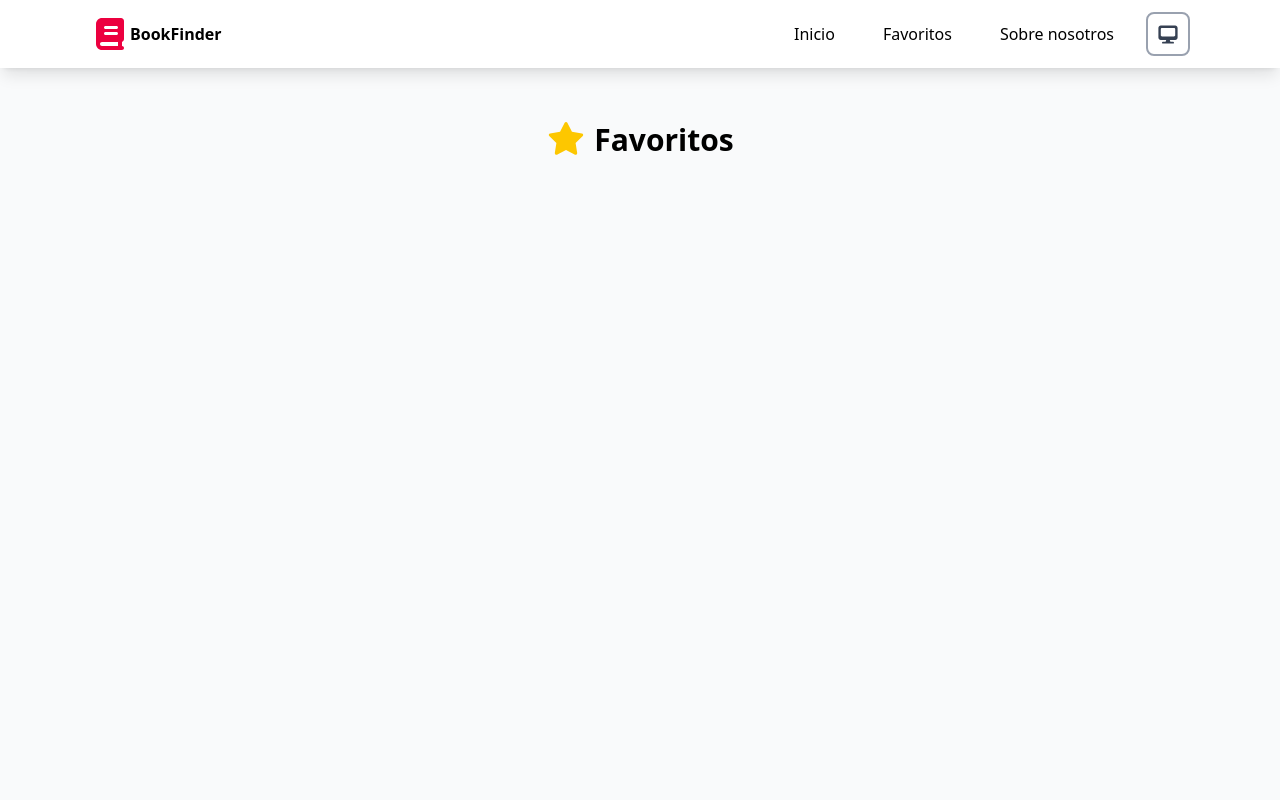
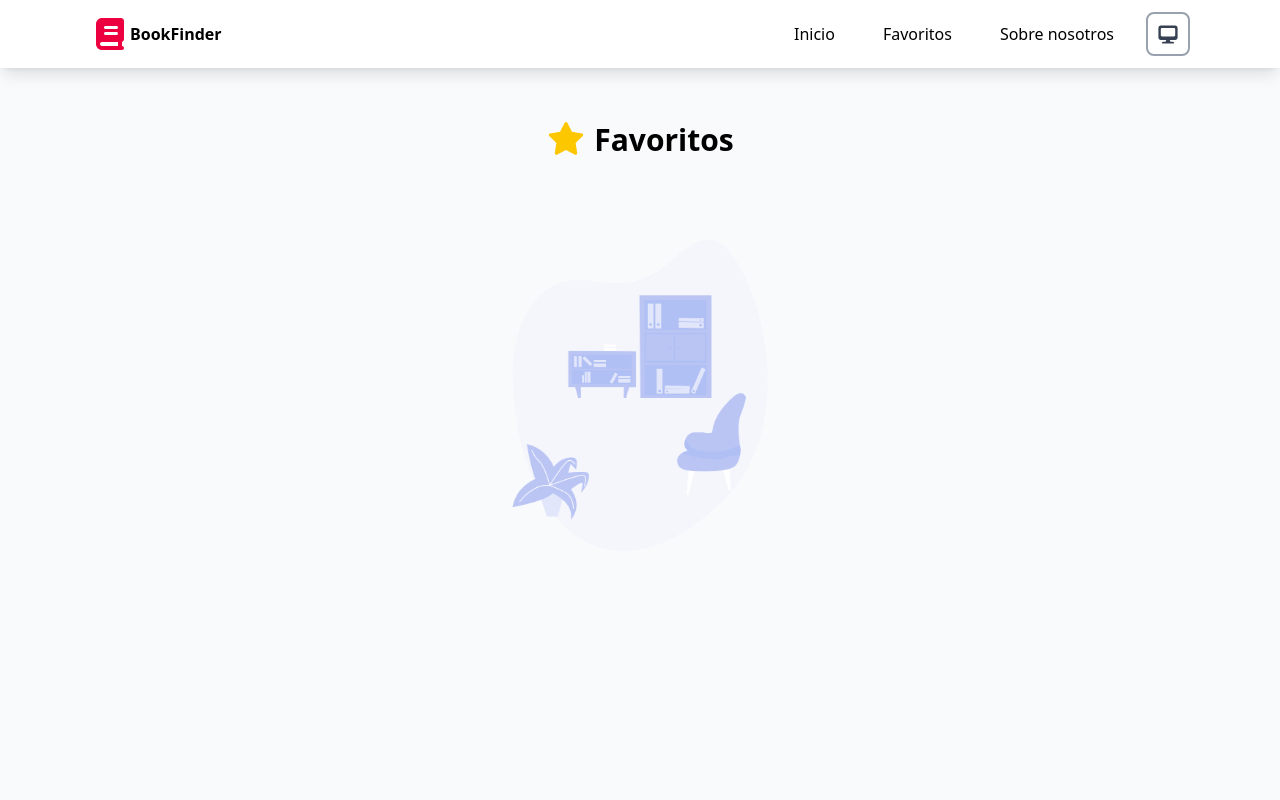
Before and after one commit to Ledtius/BookFinder, a React (Vite) app: page /favorites in a window 1280 px wide. Shown: the top 800 px of the page. Built offline with nearby package versions, Linux system fonts and the light colour scheme.

Commit message:
Added the background img when favorites doesn't have books

```diff
--- a/src/components/books/BookFavList.jsx
+++ b/src/components/books/BookFavList.jsx
@@ -3,6 +3,8 @@ import { ContextBooks } from "../../context/ContextBooks.js";
 
 import BookItem from "./BookItem";
 useContext;
+
+import emptySearch from "../../assets/image/emptySearch.png";
 
 const BookFavList = () => {
   const { favBooks = [] } = useContext(ContextBooks);
@@ -10,6 +12,16 @@ const BookFavList = () => {
   console.log(favBooks);
   return (
     <>
+      <img
+        className={`size-9/12 max-w-sm mt-0 transition-all ease-in ${
+          favBooks.length === 0
+            ? "opacity-100"
+            : " opacity-0 size-10 pointer-events-none"
+        }`}
+        src={emptySearch}
+        alt="no-search"
+      />
+
       <ul className="book-list-ul">
         {favBooks.map(
           ({
--- a/src/components/pages/Favorites.jsx
+++ b/src/components/pages/Favorites.jsx
@@ -1,9 +1,9 @@
-import BookItem from "../books/BookItem.jsx";
+
 import BookFavList from "../books/BookFavList.jsx";
 const Favorites = () => {
   return (
     <>
-      <section className="mt-30 flex flex-col items-center w-full dark:text-neutral-100">
+      <section className="mt-30 flex flex-col items-center w-full dark:text-neutral-100 min-h-screen" >
         <figure className="flex items-center justify-center gap-2 mb-20">
           <svg
             className="size-10 fill-yellow-400"
@@ -14,7 +14,7 @@ const Favorites = () => {
           </svg>
           <h1 className="font-bold text-2xl md:text-3xl">Favoritos</h1>
         </figure>
-        <div className="min-h-screen">
+        <div className=" flex items-center justify-center">
           <BookFavList />
         </div>
       </section>
```
